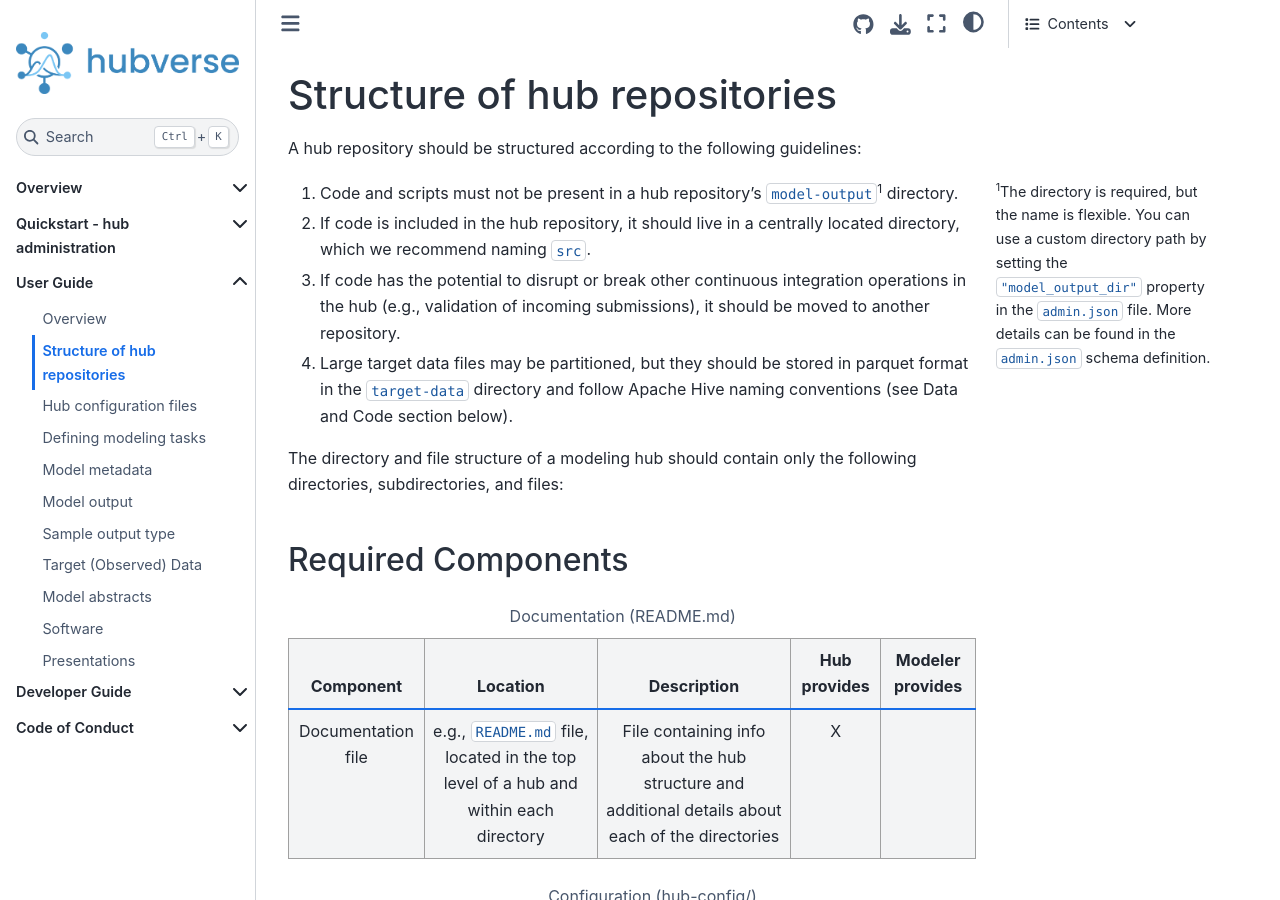
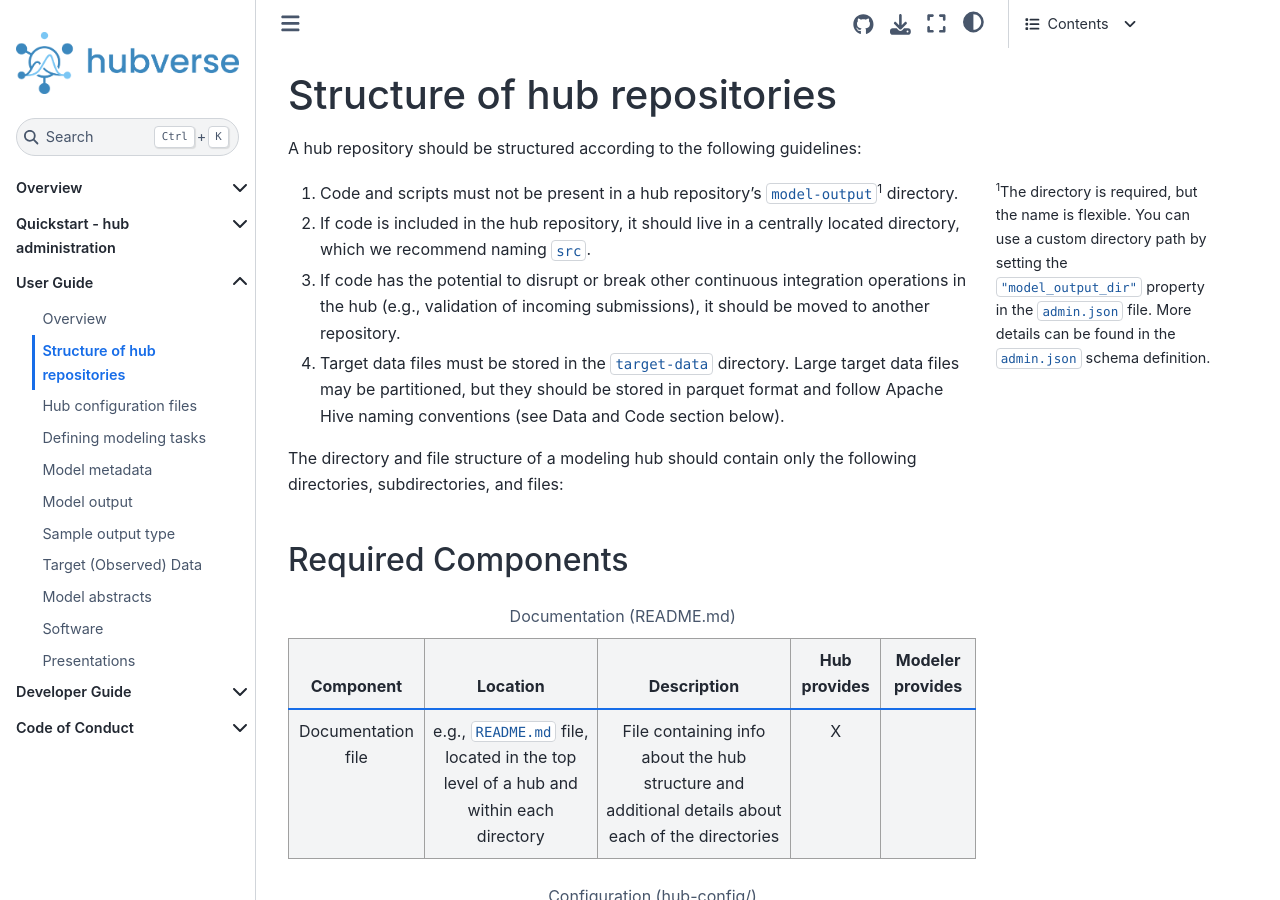
Before and after one commit to hubverse-org/hubDocs, a Sphinx documentation site: the page built from docs/source/user-guide/hub-structure.md, in a window 1280 px wide and 900 px high. Built offline with Sphinx 7.4.7 and the Sphinx Book theme 1.1.4, drawn with Linux system fonts in a browser that asks for light colours; comment, search, counter and statistics services are not loaded.

Commit message:
Update docs/source/user-guide/hub-structure.md
Co-authored-by: Zhian N. Kamvar <zkamvar@gmail.com>

```diff
--- a/docs/source/user-guide/hub-structure.md
+++ b/docs/source/user-guide/hub-structure.md
@@ -6,7 +6,7 @@ A hub repository should be structured according to the following guidelines:
 2. If code is included in the hub repository, it should live in a centrally located directory, which we recommend naming `src`.
 3. If code has the potential to disrupt or break other continuous integration operations in the hub (e.g., validation of incoming submissions),
 it should be moved to another repository.
-4. Large target data files may be partitioned, but they should be stored in parquet format in the `target-data` directory and follow Apache Hive naming conventions (see Data and Code section below).
+4. Target data files must be stored in the `target-data` directory. Large target data files may be partitioned, but they should be stored in parquet format and follow Apache Hive naming conventions (see Data and Code section below).
 
 [^model-output]: The directory is required, but the name is flexible. You can
   use a custom directory path by setting the `"model_output_dir"` property in the
```
